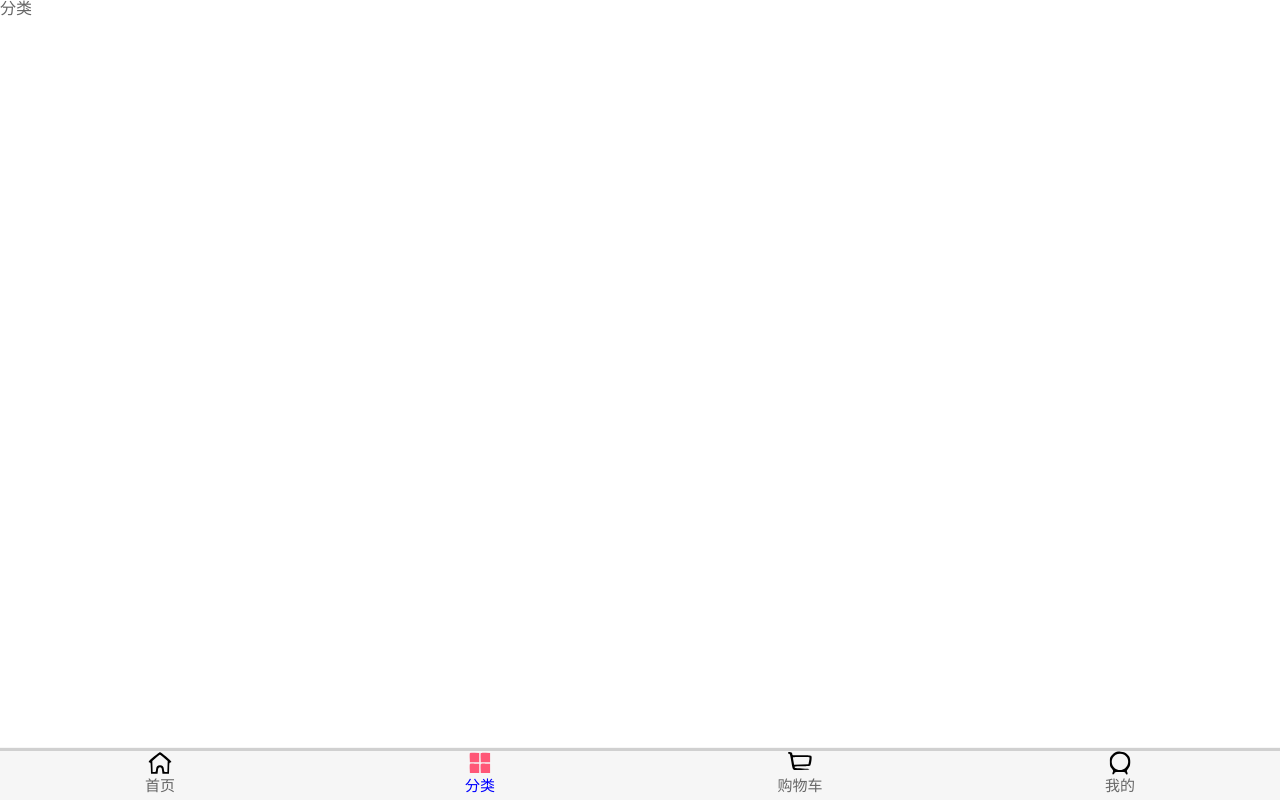
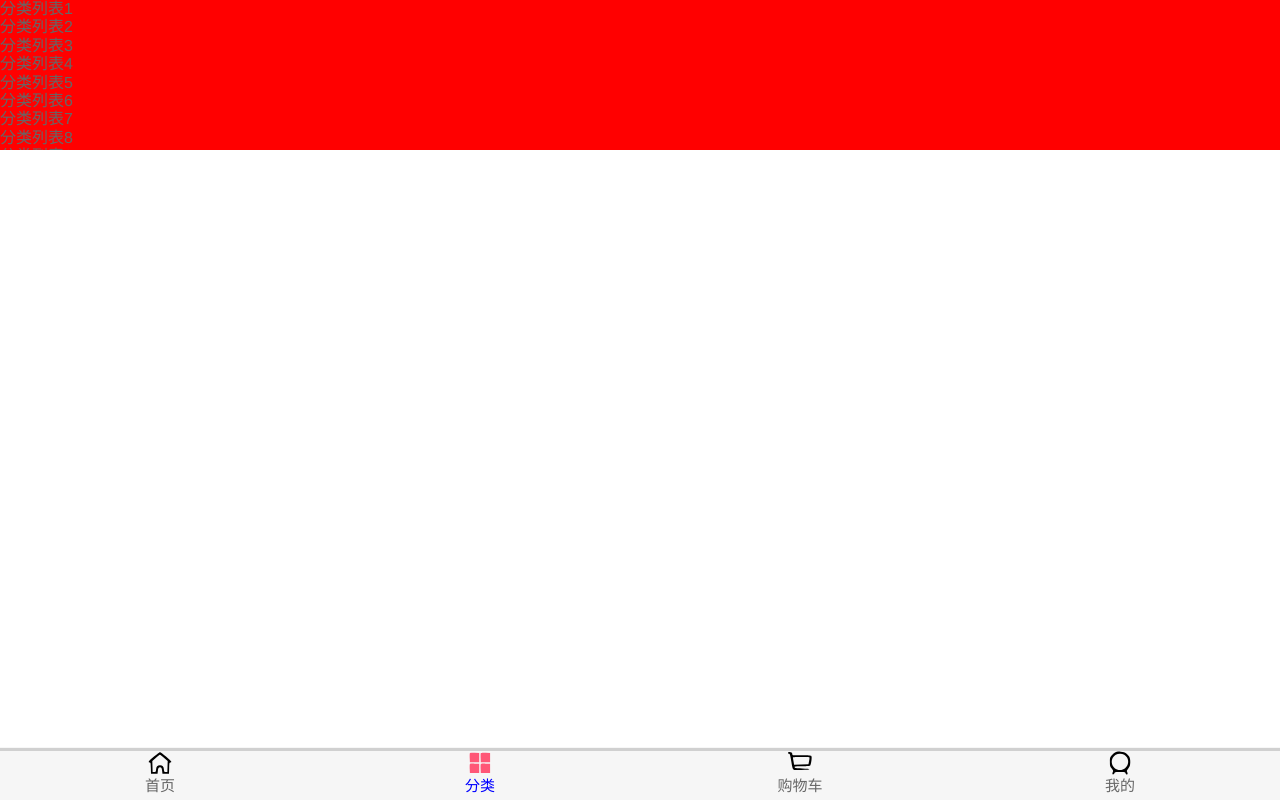
Before and after one commit to msj-1995/spuermall, a Vue app: page /category in a window 1280 px wide. Built offline with nearby package versions, Linux system fonts and the light colour scheme.

Commit message:
项目基本框架提交2

```diff
--- a/package.json
+++ b/package.json
@@ -8,6 +8,7 @@
   },
   "dependencies": {
     "axios": "^0.21.1",
+    "better-scroll": "^2.4.1",
     "core-js": "^2.6.5",
     "router": "^1.3.5",
     "vue": "^2.6.10",
--- a/src/views/category/Category.vue
+++ b/src/views/category/Category.vue
@@ -1,13 +1,144 @@
 <template>
-  <div>分类</div>
+  <div class="wrapper" ref="wrap">
+    <ul class="content">
+      <li>分类列表1</li>
+      <li>分类列表2</li>
+      <li>分类列表3</li>
+      <li>分类列表4</li>
+      <li>分类列表5</li>
+      <li>分类列表6</li>
+      <li>分类列表7</li>
+      <li>分类列表8</li>
+      <li>分类列表9</li>
+      <li>分类列表10</li>
+      <li>分类列表11</li>
+      <li>分类列表12</li>
+      <li>分类列表13</li>
+      <li>分类列表14</li>
+      <li>分类列表15</li>
+      <li>分类列表16</li>
+      <li>分类列表17</li>
+      <li>分类列表18</li>
+      <li>分类列表19</li>
+      <li>分类列表20</li>
+      <li>分类列表21</li>
+      <li>分类列表22</li>
+      <li>分类列表23</li>
+      <li>分类列表24</li>
+      <li>分类列表25</li>
+      <li>分类列表26</li>
+      <li>分类列表27</li>
+      <li>分类列表28</li>
+      <li>分类列表29</li>
+      <li>分类列表30</li>
+      <li>分类列表31</li>
+      <li>分类列表32</li>
+      <li>分类列表33</li>
+      <li>分类列表34</li>
+      <li>分类列表35</li>
+      <li>分类列表36</li>
+      <li>分类列表37</li>
+      <li>分类列表38</li>
+      <li>分类列表39</li>
+      <li>分类列表40</li>
+      <li>分类列表41</li>
+      <li>分类列表42</li>
+      <li>分类列表43</li>
+      <li>分类列表44</li>
+      <li>分类列表45</li>
+      <li>分类列表46</li>
+      <li>分类列表47</li>
+      <li>分类列表48</li>
+      <li>分类列表49</li>
+      <li>分类列表50</li>
+      <li>分类列表51</li>
+      <li>分类列表52</li>
+      <li>分类列表53</li>
+      <li>分类列表54</li>
+      <li>分类列表55</li>
+      <li>分类列表56</li>
+      <li>分类列表57</li>
+      <li>分类列表58</li>
+      <li>分类列表59</li>
+      <li>分类列表60</li>
+      <li>分类列表61</li>
+      <li>分类列表62</li>
+      <li>分类列表63</li>
+      <li>分类列表64</li>
+      <li>分类列表65</li>
+      <li>分类列表66</li>
+      <li>分类列表67</li>
+      <li>分类列表68</li>
+      <li>分类列表69</li>
+      <li>分类列表70</li>
+      <li>分类列表71</li>
+      <li>分类列表72</li>
+      <li>分类列表73</li>
+      <li>分类列表74</li>
+      <li>分类列表75</li>
+      <li>分类列表76</li>
+      <li>分类列表77</li>
+      <li>分类列表78</li>
+      <li>分类列表79</li>
+      <li>分类列表80</li>
+      <li>分类列表81</li>
+      <li>分类列表82</li>
+      <li>分类列表83</li>
+      <li>分类列表84</li>
+      <li>分类列表85</li>
+      <li>分类列表86</li>
+      <li>分类列表87</li>
+      <li>分类列表88</li>
+      <li>分类列表89</li>
+      <li>分类列表90</li>
+      <li>分类列表91</li>
+      <li>分类列表92</li>
+      <li>分类列表93</li>
+      <li>分类列表94</li>
+      <li>分类列表95</li>
+      <li>分类列表96</li>
+      <li>分类列表97</li>
+      <li>分类列表98</li>
+      <li>分类列表99</li>
+      <li>分类列表100</li>
+    </ul>
+  </div>
 </template>
 
 <script>
+// 1.导入better-scroll
+import BScroll from 'better-scroll'
+
 export default {
-  name: "Category"
+  name: "Category",
+  data() {
+    return {
+      scroll: null
+    }
+  },
+  // created()是在组件创建完成后才执行的，而组件创建完后，template还没有挂载，这时document.querySelector('.wrapper')并不能取到标签，因此会报错
+  /*created() {
+    // 2.使用better-scroll
+    // new better-scroll('html标签', 对象参数),html标签可以是一个class ,如new BScroll('.wrapper'),也可以通过js代码取到标签名，如下
+    // new BScroll(document.querySelector(this.$refs.wrap), {})
+    new BScroll(document.querySelector('.wrapper'), {})
+  }*/
+  mounted() {
+    // 2.使用better-scroll
+    // new better-scroll('html标签', 对象参数),html标签可以是一个class ,如new BScroll('.wrapper'),也可以通过js代码取到标签名，如下
+    // 使用data的原因是mouted是一个函数，当函数执行完的时候，如果没有引用指向BScroll创建的对象，该对象就会被回收，为了让该对象保存下来，我们在data()中
+    // 创建一个引用指向它，但这里这里不这样做也是可以的，因为vue内部会自己创建引用指向它，只用我们new 了better-scroll就有有引用指向它，因此我们这里这样做显得有点多余
+    this.scroll = new BScroll(document.querySelector('.wrapper'), {})
+  }
 }
 </script>
 
 <style scoped>
-
+.wrapper {
+  height: 150px;
+  background-color: red;
+  overflow: hidden;
+  /*y轴可滚动*/
+  /*overflow-y: scroll;*/
+}
 </style>
```
Also changed, not shown: 1 other file (tests, documents, lock files or other folders).
